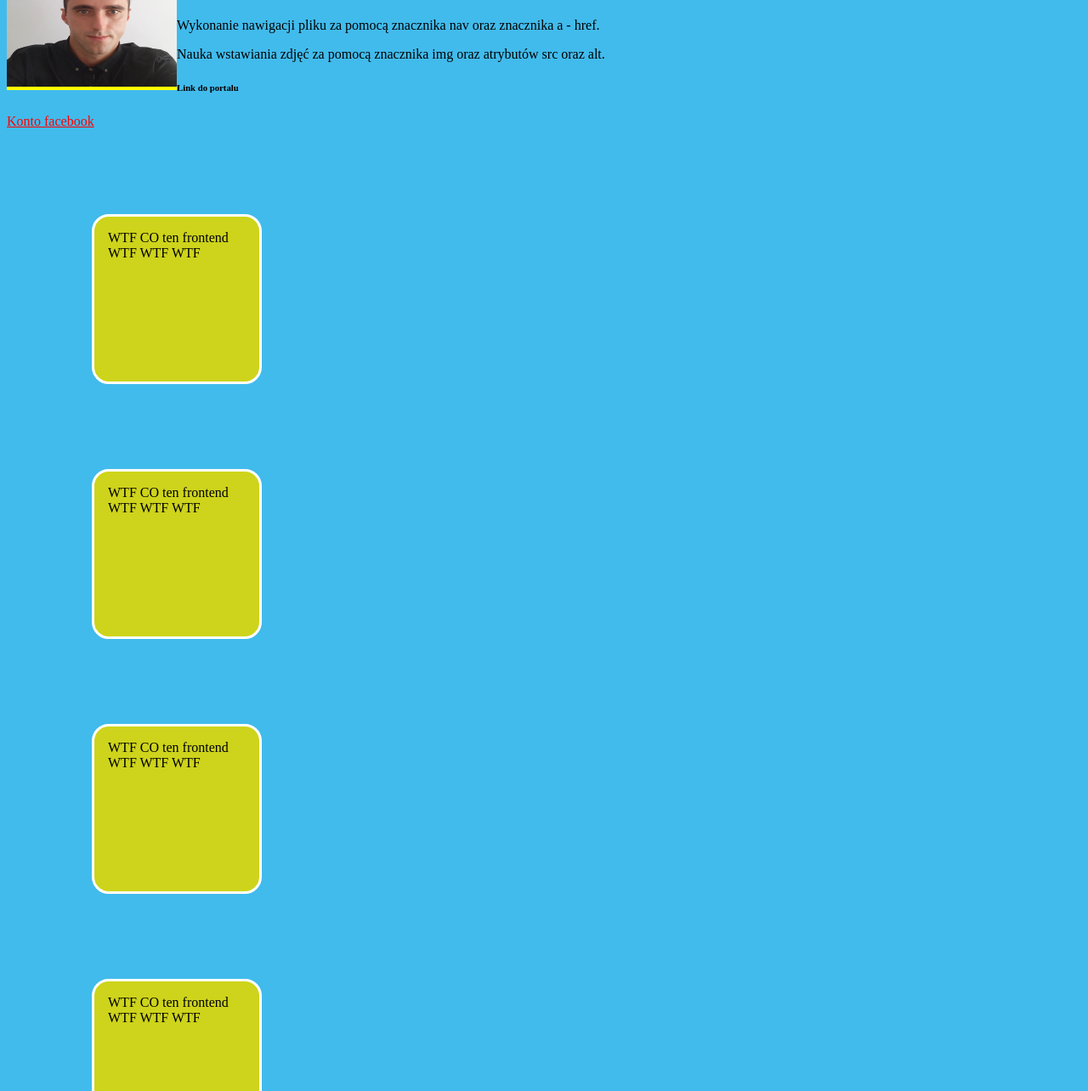
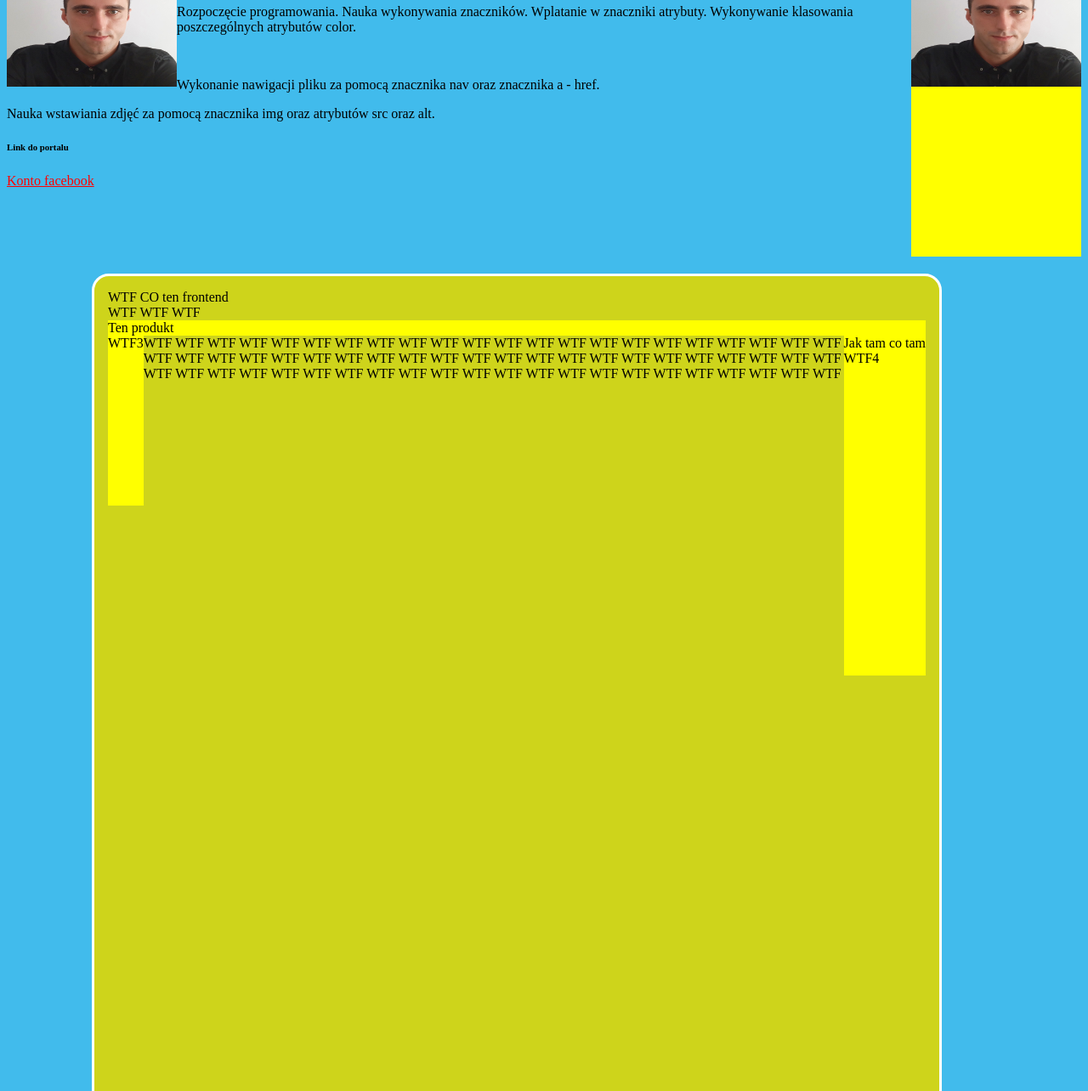
Before and after one commit to Konradnowy/homepage, a plain HTML site: page index.html in a window 1280 px wide. Shown: the part 341-1625 px from the top of the page at 85% size. Drawn offline with Linux system fonts and the light colour scheme.

Commit message:
exercise float, position and clear)

```diff
--- a/index.html
+++ b/index.html
@@ -37,10 +37,16 @@
             <div class="float-left">
 
 
-                <img src="20210808_161520.jpg" alt="Zdjęcie"  style="width:200px; height: 200px">
+                <img src="20210808_161520.jpg" alt="Zdjęcie" style="width:200px; height: 200px">
+            </div>
+            <div class="float-right">
+                <div class="absolute">
+                    <img src="20210808_161520.jpg" alt="Zdjęcie" style="width:200px; height: 200px">
+                </div>
+            </div>Wykozystanie float.Lorem ipsumLorem ipsumLorem ipsumLorem ipsumLorem ipsum
+            Lorem ipsumLorem ipsumLorem ipsumLorem ipsumLorem ipsumLorem ipsum
+            Lorem ipsumLorem ipsumLorem ipsumLorem ipsumLorem ipsumLorem ipsum
 
-
-            </div>
 
             <h2 class="color-header" id="notatki">Wykonywanie ruchów z pamięci.</h2>
             <p>Rozpoczęcie programowania. Nauka wykonywania znaczników. Wplatanie w znaczniki atrybuty. Wykonywanie
@@ -60,36 +66,7 @@
 
 
 
-        <div class="box">
-            WTF CO ten frontend<br>
-            WTF
-            WTF
-            WTF
-        </div>
-        <div class="box">
-            WTF CO ten frontend<br>
-            WTF
-            WTF
-            WTF
-        </div>
-        <div class="box">
-            WTF CO ten frontend<br>
-            WTF
-            WTF
-            WTF
-        </div>
-        <div class="box">
-            WTF CO ten frontend<br>
-            WTF
-            WTF
-            WTF
-        </div>
-        <div class="box">
-            WTF CO ten frontend<br>
-            WTF
-            WTF
-            WTF
-        </div>
+
 
         <div class="box">
             WTF CO ten frontend<br>
@@ -97,6 +74,7 @@
             WTF
             WTF
 
+            <div>
                 <div class="absolute">
                     Ten produkt
                 </div>
@@ -111,7 +89,9 @@
 
 
                 </div>
-            WTF
+
+
+                <div>WTF
                     WTF
                     WTF
                     WTF
@@ -152,6 +132,7 @@
                     WTF
                     WTF
                     WTF
+                    WTF WTF
                     WTF
                     WTF
                     WTF
@@ -172,8 +153,15 @@
                     WTF
                     WTF
                     WTF
-            <div class="clear"> </div>
+                    WTF
+                    WTF
 
+                </div>
+
+
+            </div>
+            <div class="clear"></div>
+        </div>
         <div>
             Test
         </div>
--- a/style.css
+++ b/style.css
@@ -21,16 +21,14 @@ a {
 .box {
     background: rgb(206, 212, 27);
 
-    overflow: auto;
-    width: 200px;
-    height: 200px;
+    height: 1000px;
+    width: 1000px;
 
     padding: 16px;
     border: 3px solid #fff;
     border-radius: 20px;
     margin: 100px;
-    box-sizing: border-box;
-    position: relative
+   box-sizing: border-box;
 }
 
 
@@ -48,17 +46,17 @@ a {
     float: left;
     background: yellow;
     color: black;
-    min-height: 100px;
+    height: 200px;
 }
 
 .float-right {
     float: right;
     background: yellow;
     color: black;
-    height: 400px;
+   height:  400px;
 }
 
 .clear {
-    clear: left;
+    clear: both;
 
 }
```
Lines whose indentation alone changed are shown as unchanged.
